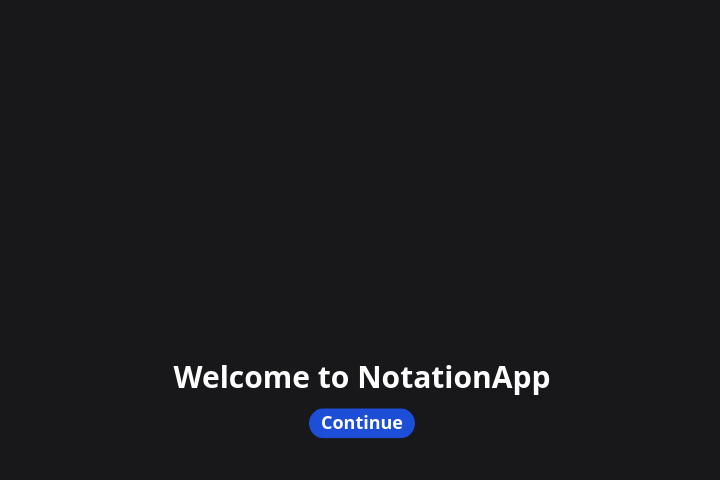
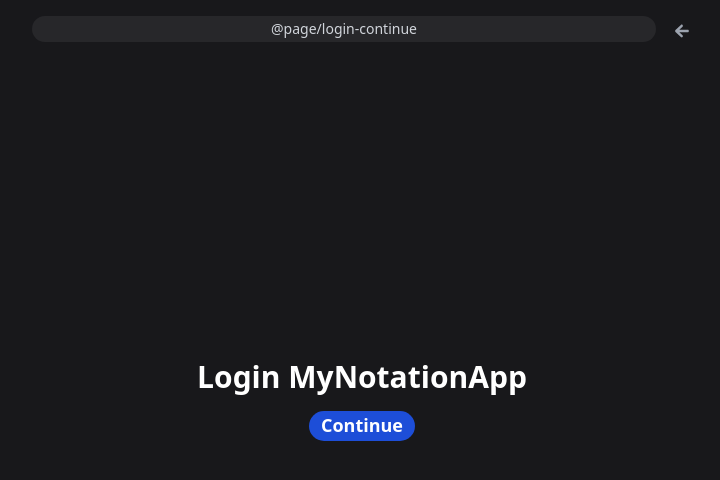
Before and after one commit to PedroVictor022/MyNotations-Desktop, a React (Vite) app in the folder Notation-app/: page / in a window 1280 px wide. Shown: the top 480 px of the page, without its empty margins (278-998 px from the left). Built offline with nearby package versions, Linux system fonts and the light colour scheme.

Commit message:
up all files

```diff
--- a/Notation-app/package.json
+++ b/Notation-app/package.json
@@ -13,6 +13,8 @@
     "framer-motion": "^10.16.4",
     "react": "^18.2.0",
     "react-dom": "^18.2.0",
+    "react-icons": "^4.11.0",
+    "react-router-dom": "^6.18.0",
     "styled-components": "^6.1.0"
   },
   "devDependencies": {
--- a/Notation-app/src/App.tsx
+++ b/Notation-app/src/App.tsx
@@ -1,7 +1,8 @@
 import { useState } from "react";
 
 import LoadingScreenComponent from "./components/ui/LoadingSpinner/LoadingScreen";
-import Home from "./pages/Home";
+import URLBar from "./components/ui/url-bar";
+import Login from "./pages/Login";
 
 function App() {
   const [isLoading, setIsLoading] = useState<boolean>(true);
@@ -11,11 +12,14 @@ function App() {
   }, 1000);
 
   return (
-    <div className="bg-zinc-900 w-full h-screen">
+    <div >
       {isLoading ? (
         <LoadingScreenComponent />
       ) : (
-        <Home />
+        <div className="bg-zinc-900 w-full h-screen flex items-center justify-center flex-col">
+          <URLBar />
+          <Login />
+        </div>
       )}
     </div>
   );
--- /dev/null
+++ b/Notation-app/src/components/ui/url-bar/index.tsx
@@ -0,0 +1,28 @@
+import { IoMdArrowRoundBack } from "react-icons/io";
+import { useLocation, useNavigate } from "react-router-dom";
+
+export default function URLBar() {
+  const location = useLocation();
+  const path = location.pathname;
+  const navigate = useNavigate();
+
+  const renderedPath =
+    path === "/" ? "@page/login-continue" : `@my-notation-app/app/${path}`;
+
+  const handleBackNavigate = () => {
+    if (path !== "/") {
+      navigate(-1);
+    }
+  };
+
+  return (
+    <div className="w-full p-4 absolute top-0 gap-4 bg-transparent text-gray-400 rounded-full flex items-center justify-center">
+      <div className="w-1/2 bg-zinc-800 rounded-full flex items-center justify-center p-[3px] text-gray-300">
+        <p className="text-sm">{renderedPath}</p>
+      </div>
+      <button className="mt-1 text-xl" onClick={handleBackNavigate}>
+        <IoMdArrowRoundBack />
+      </button>
+    </div>
+  );
+}
--- a/Notation-app/src/main.tsx
+++ b/Notation-app/src/main.tsx
@@ -1,18 +1,38 @@
-import React from 'react'
-import ReactDOM from 'react-dom/client'
-import App from './App.tsx'
-import './index.css'
+import React from "react";
+import ReactDOM from "react-dom/client";
+import App from "./App.tsx";
+import "./index.css";
 
-ReactDOM.createRoot(document.getElementById('root')!).render(
+import { createBrowserRouter, RouterProvider } from "react-router-dom";
+import URLBar from "./components/ui/url-bar/index.tsx";
+import Home from "./pages/Home/index.tsx";
+
+const router = createBrowserRouter([
+  {
+    path: "/",
+    element: <App />,
+  },
+  {
+    path: "/home",
+    element: (
+      <>
+        <URLBar />
+        <Home />
+      </>
+    ),
+  },
+]);
+
+ReactDOM.createRoot(document.getElementById("root")!).render(
   <React.StrictMode>
-    <App />
-  </React.StrictMode>,
-)
+    <RouterProvider router={router} />
+  </React.StrictMode>
+);
 
 // Remove Preload scripts loading
-postMessage({ payload: 'removeLoading' }, '*')
+postMessage({ payload: "removeLoading" }, "*");
 
 // Use contextBridge
-window.ipcRenderer.on('main-process-message', (_event, message) => {
-  console.log(message)
-})
+window.ipcRenderer.on("main-process-message", (_event, message) => {
+  console.log(message);
+});
--- a/Notation-app/src/pages/Home/index.tsx
+++ b/Notation-app/src/pages/Home/index.tsx
@@ -1,42 +1,7 @@
-import { motion } from "framer-motion";
 export default function Home() {
   return (
-    <div className="w-full h-screen text-white flex flex-col items-center justify-center gap-4">
-      <motion.div
-        initial={{
-          x: -1000,
-          opacity: 0,
-        }}
-        animate={{
-          x: 0,
-          opacity: 1,
-        }}
-        transition={{
-          ease: "linear",
-          duration: 2,
-          x: { duration: 1 },
-        }}
-      >
-        <p className="text-3xl font-bold">Welcome to NotationApp</p>
-      </motion.div>
-
-      <motion.div
-        initial={{
-          x: -1500,
-          opacity: 0,
-        }}
-        animate={{
-          x: 0,
-          opacity: 1,
-        }}
-        transition={{
-          ease: "linear",
-          duration: 2.5,
-          x: { duration: 1 },
-        }}
-      >
-        <button className="text-lg bg-blue-700 pl-3 pr-3 rounded-full font-bold hover:bg-blue-600 leading-relaxed transition-colors animate-bounce">Continue</button>
-      </motion.div>
+    <div className="bg-zinc-900 w-full h-screen flex items-center justify-center">
+      <p className="animate-bounce text-3xl font-bold">⚠ <span className="text-white">Em Construção...</span> 🐱‍👤</p>
     </div>
   );
 }
--- /dev/null
+++ b/Notation-app/src/pages/Login/index.tsx
@@ -0,0 +1,48 @@
+import { motion } from "framer-motion";
+import { useNavigate } from "react-router-dom"
+
+export default function Login() {
+   const navigate = useNavigate();
+
+  return (
+    <div className="w-full  text-white flex flex-col items-center justify-center gap-4 ">
+      <motion.div
+        initial={{
+          x: -1000,
+          opacity: 0,
+        }}
+        animate={{
+          x: 0,
+          opacity: 1,
+        }}
+        transition={{
+          ease: "linear",
+          duration: 2,
+          x: { duration: 1 },
+        }}
+      >
+        <p className="text-3xl font-bold">Login MyNotationApp</p>
+      </motion.div>
+
+      <motion.div
+        initial={{
+          x: -1500,
+          opacity: 0,
+        }}
+        animate={{
+          x: 0,
+          opacity: 1,
+        }}
+        transition={{
+          ease: "linear",
+          duration: 2.5,
+          x: { duration: 1 },
+        }}
+      >
+        <button className="text-lg bg-blue-700 pl-3 pr-3 rounded-full font-bold hover:bg-blue-600 leading-relaxed transition-colors"
+      onClick={() => navigate("/home")}
+        >Continue</button>
+      </motion.div>
+    </div>
+  );
+}
```
Also changed, not shown: 2 other files (tests, documents, lock files or other folders).
